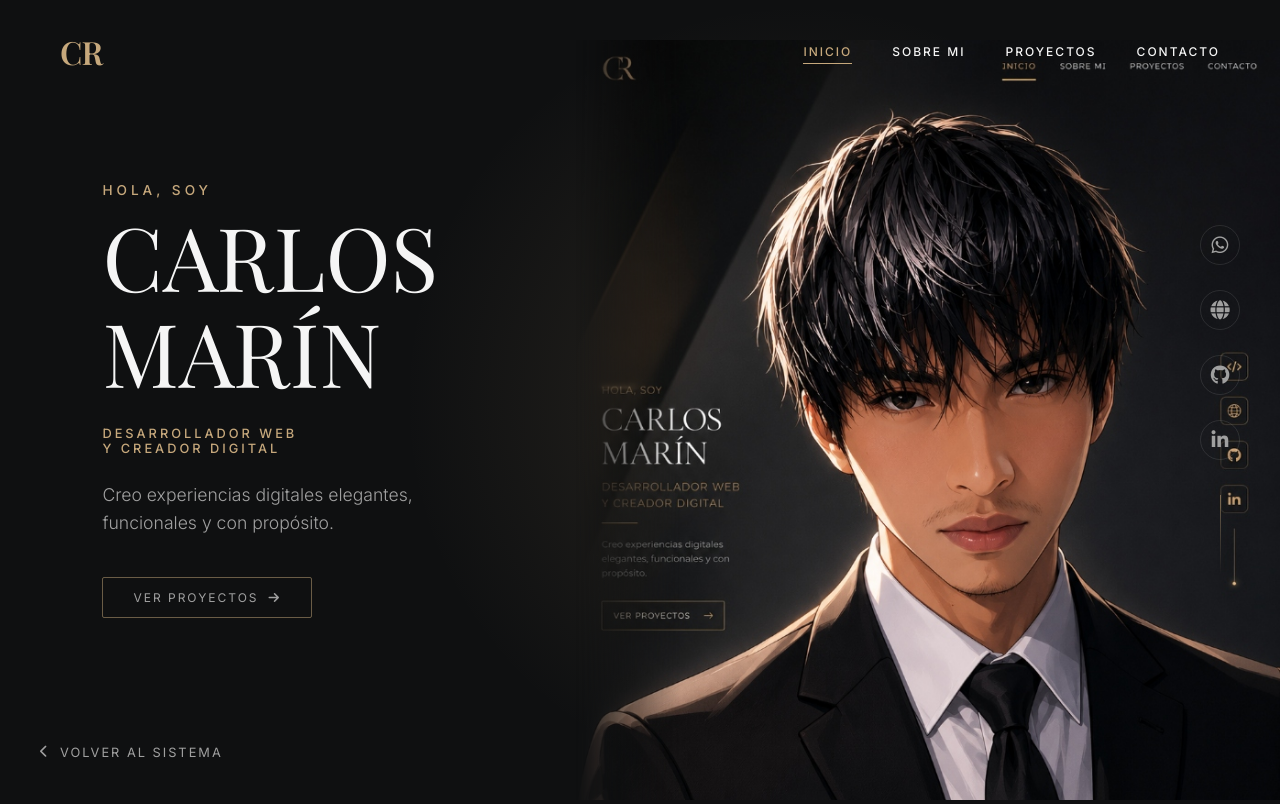
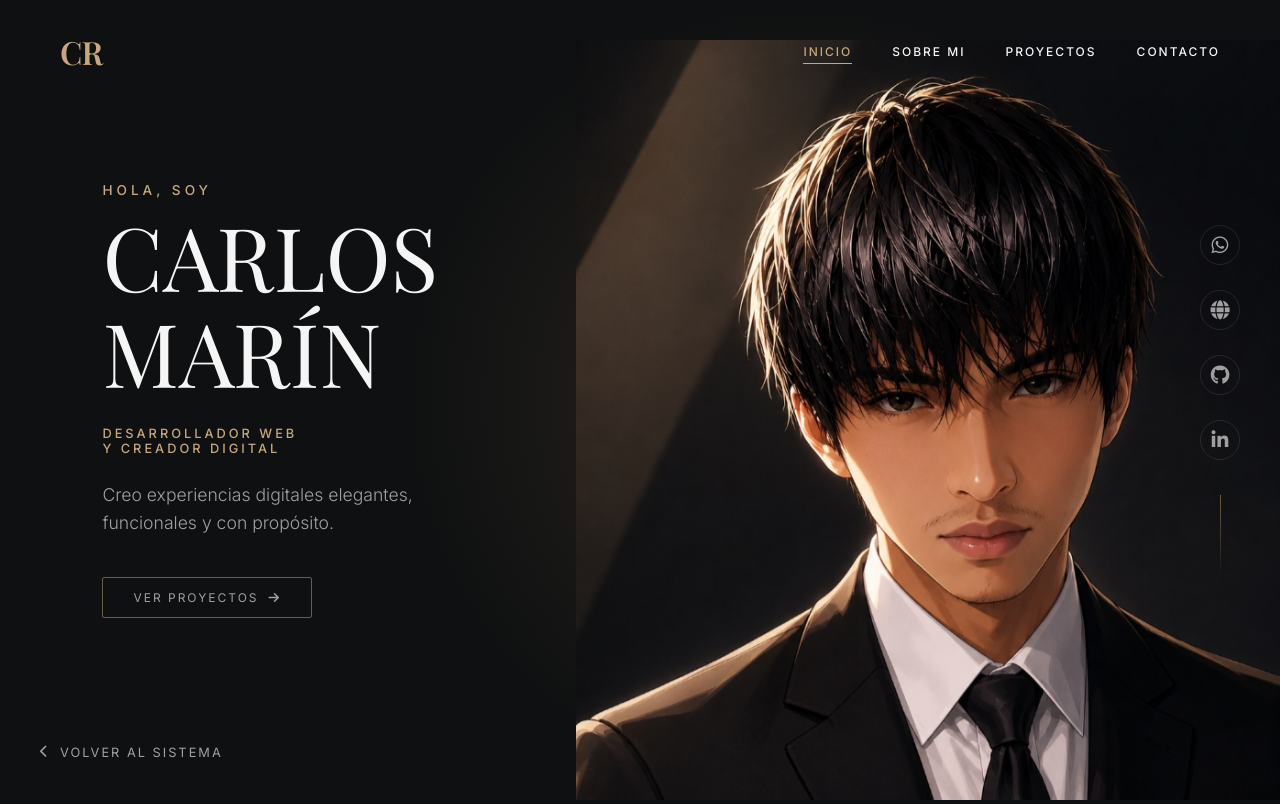
Before and after one commit to raulmarincarlos-eng/soporte-draj, a Flask app: page /creditos in a window 1280 px wide. Run offline with Flask 3, Linux system fonts and the light colour scheme.

Commit message:
Update profile picture to clean version and reset Livacentro link

```diff
--- a/templates/creditos.html
+++ b/templates/creditos.html
@@ -202,8 +202,6 @@
             height: 100%;
             object-fit: cover;
             object-position: top center;
-            mask-image: linear-gradient(to right, transparent, black 15%);
-            -webkit-mask-image: linear-gradient(to right, transparent, black 15%);
         }
 
         /* --- Right Sidebar (Icons) --- */
@@ -373,7 +371,7 @@
 
     <div class="social-sidebar">
         <a href="https://wa.me/51936461400" target="_blank" title="WhatsApp"><i class="fab fa-whatsapp"></i></a>
-        <a href="https://www.livacentro.com" target="_blank" title="Livacentro"><i class="fas fa-globe"></i></a>
+        <a href="#" title="Website (Próximamente)"><i class="fas fa-globe"></i></a>
         <a href="#" title="GitHub"><i class="fab fa-github"></i></a>
         <a href="https://www.linkedin.com/in/carlos-raul-marin-alarcon-b79935415/" target="_blank" title="LinkedIn"><i class="fab fa-linkedin-in"></i></a>
     </div>
```
Also changed, not shown: static/img/carlos_profile.jpg.
